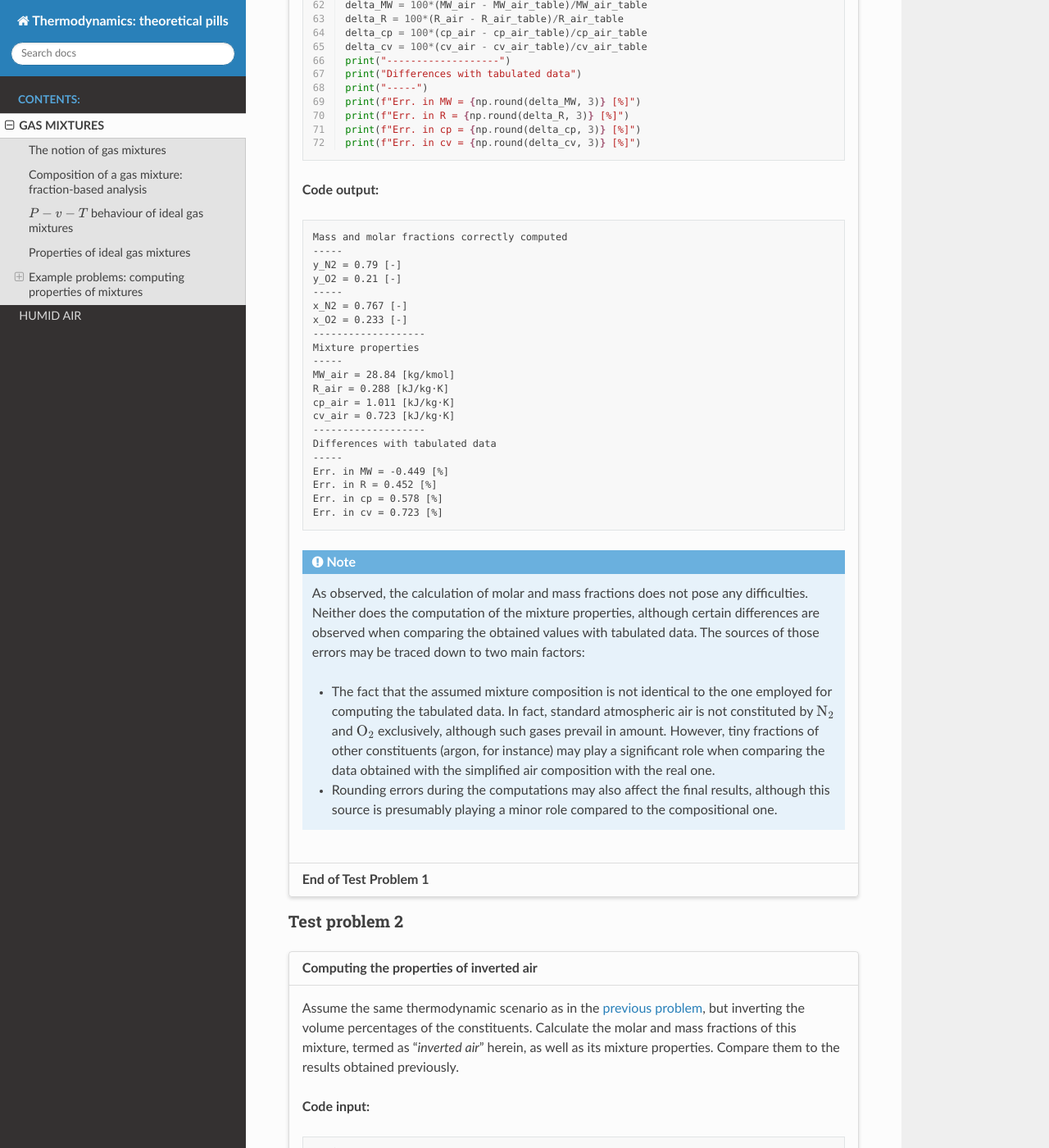
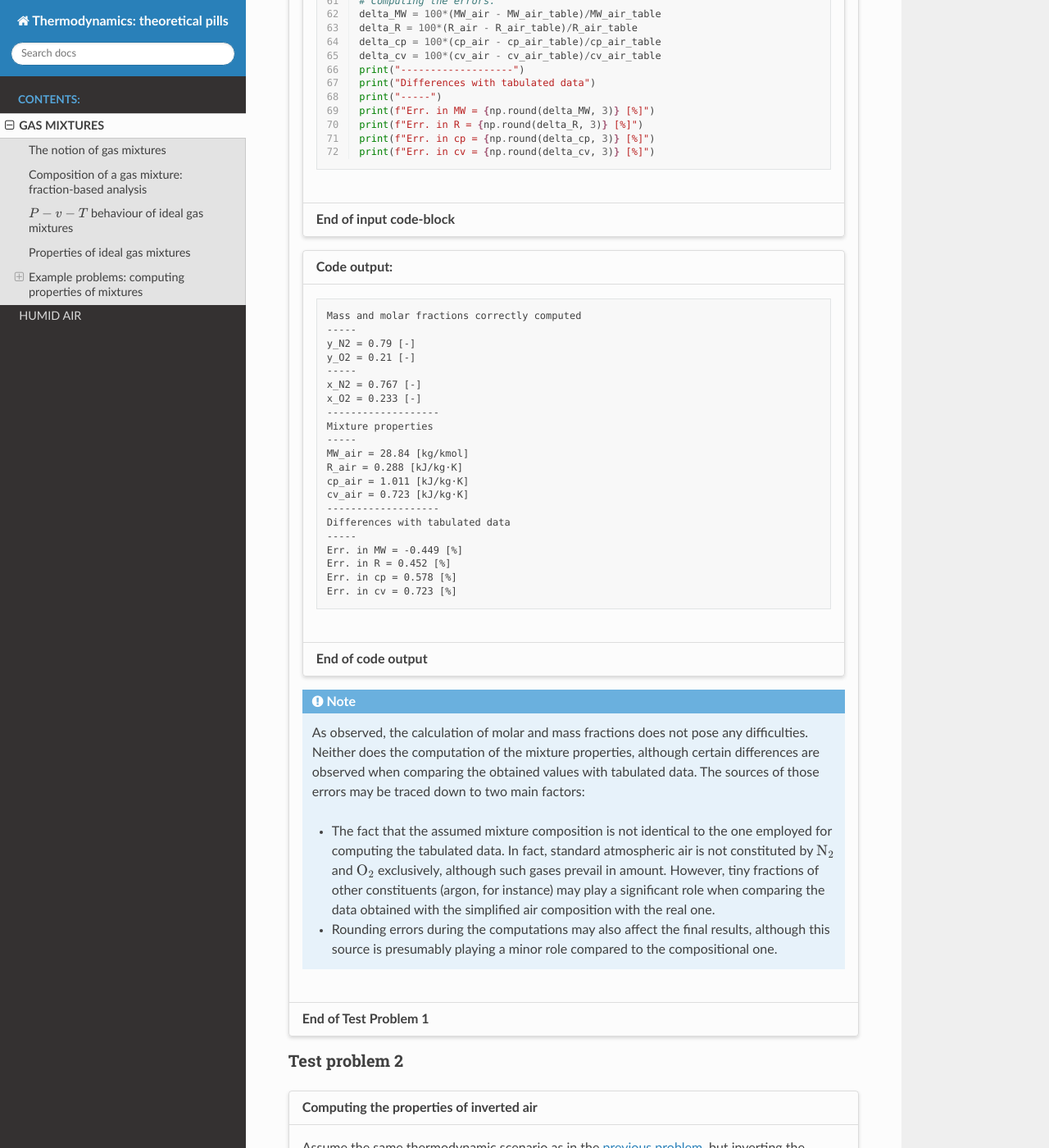
Before and after one commit to azarketa/Thermodynamics-theoretical-pills, a Sphinx documentation site: the page built from source/Gas_mixtures.md, in a window 1280 px wide and 1400 px high, scrolled down 11671 px. Shown: the whole window at 82% size. Built offline with Sphinx 7.4.7 and the Read the Docs theme 3.1.0, drawn with Linux system fonts in a browser that asks for light colours; some of the changed text lies outside the part shown.

Commit message:
Add files via upload

````diff
--- a/source/Gas_mixtures.md
+++ b/source/Gas_mixtures.md
@@ -405,7 +405,7 @@ The code-blocks above are written at the beginning of the scripts or, when using
 (properties_of_air)=
 ### Test problem 1
 
-:::{card}
+::::{card}
 
 **Computing the properties of air**
 ^^^
@@ -426,7 +426,11 @@ Assuming air at atmospheric pressure and 300 K to be composed of 79% of $\text{N
 
 calculate the mass and molar fractions of air, as well as its molar weight and specific heats (consider that the mixture behaves as an ideal gas). Compare the computed data with the data provided in tables for the nitrogen-oxygen mixture tabulated as "_Air_".
 
-**Code input:**
+:::{card}
+
+**Input code-block:**
+^^^
+
 ```{code} python
 :linenos:
 
@@ -504,7 +508,14 @@ print(f"Err. in cp = {np.round(delta_cp, 3)} [%]")
 print(f"Err. in cv = {np.round(delta_cv, 3)} [%]")
 ```
 
++++
+**End of input code-block**
+:::
+
+:::{card}
+
 **Code output:**
+^^^
 
     Mass and molar fractions correctly computed
     -----
@@ -528,6 +539,10 @@ print(f"Err. in cv = {np.round(delta_cv, 3)} [%]")
     Err. in cp = 0.578 [%]
     Err. in cv = 0.723 [%]
 
++++
+**End of code output**
+:::
+
 ```{note}
 As observed, the calculation of molar and mass fractions does not pose any difficulties. Neither does the computation of the mixture properties, although certain differences are observed when comparing the obtained values with tabulated data. The sources of those errors may be traced down to two main factors:
 
@@ -538,19 +553,22 @@ As observed, the calculation of molar and mass fractions does not pose any diffi
 
 +++
 **End of Test Problem 1**
-:::
+::::
 
 (inverted_air)=
 ### Test problem 2
 
-:::{card}
+::::{card}
 
 **Computing the properties of inverted air**
 ^^^
 
 Assume the same thermodynamic scenario as in the {ref}`previous problem <properties_of_air>`, but inverting the volume percentages of the constituents. Calculate the molar and mass fractions of this mixture, termed as "_inverted air_" herein, as well as its mixture properties. Compare them to the results obtained previously.
 
-**Code input:**
+:::{card}
+
+**Input code-block:**
+^^^
 
 ```{code} python
 :linenos:
@@ -618,7 +636,14 @@ print(f"Err. in cp = {np.round(delta_cp, 3)} [%]")
 print(f"Err. in cv = {np.round(delta_cv, 3)} [%]")
 ```
 
++++
+**End of input code-block**
+:::
+
+:::{card}
+
 **Code output:**
+^^^
 
     Mass and molar fractions correctly computed
     -----
@@ -642,6 +667,10 @@ print(f"Err. in cv = {np.round(delta_cv, 3)} [%]")
     Err. in cp = -6.922 [%]
     Err. in cv = -6.797 [%]
 
++++
+**End of code output**
+:::
+
 ```{note}
 Notice that, in this case, the molar weight has increased considerably. This makes sense insofar the molar weight of the mixture is a weighted average of the individual weights. The weights of the averaging are the molar fractions and, compared with the standard air composition, the inverted case owns a much larger molar fraction for oxygen than for nitrogen. Hence, the molar weight of the mixture will lie closer to the constituent whose molar fraction is higher (notice that, in case the mixture is equilibrated in its composition, the molar weight (as well as all the other properties) will match the arithmetic averages of the individual components' values). Indeed, the deviation from the standard air's value is of 8%, which is remarkable.
 
@@ -652,12 +681,12 @@ The fact that the specific gas constant for the mixture, $R_{\text{mix.}}$, is l
 
 +++
 **End of Test Problem 2**
-:::
+::::
 
 (plotting_composition_properties)=
 ### Test Problem 3
 
-:::{card}
+::::{card}
 
 **Plotting composition-dependent properties**
 ^^^
@@ -666,7 +695,10 @@ Now assume that the volumetric composition of the mixture is variable, being pos
 
 Plot the composition-dependent mass and molar fractions against the volumetric percentage of $\text{N}_{2}$ present in the mixture, as well as the mixture's molar weight and specific constants.
 
-**Code input:**
+:::{card}
+
+**Input code-block:**
+^^^
 
 ```{code} python
 #####
@@ -759,7 +791,14 @@ plt.gca().tick_params(axis='y', colors=colors[1])
 plt.show()
 ```
 
++++
+**End of input code-block**
+:::
+
+:::{card}
+
 **Code output**
+^^^
 
 (fig_1)=
 ```{image} Fig1.svg
@@ -770,6 +809,10 @@ plt.show()
 ```{image} Fig2.svg
 :width: 700px
 ```
+
++++
+**End of code output**
+:::
 
 ```{note}
 Observing the figures above, notice how:
@@ -783,4 +826,4 @@ Observing the figures above, notice how:
 
 +++
 **End of Test Problem 3**
-:::
+::::
````
